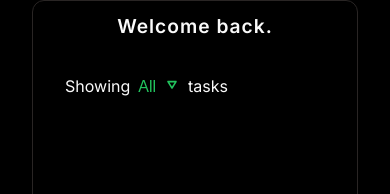
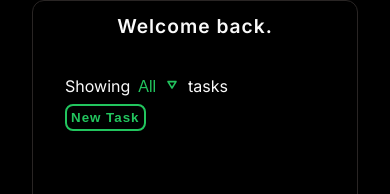
Before and after one commit to williamalowe/Dockitt, a React (Vite) app: page /tasks in a window 390 px wide. Shown: the part 125-319 px from the top of the page. Built offline with nearby package versions, Linux system fonts and the light colour scheme.

Commit message:
feat: add mobile-view new task form

```diff
--- a/src/components/NewTaskForm/NewTaskForm.module.css
+++ b/src/components/NewTaskForm/NewTaskForm.module.css
@@ -61,3 +61,9 @@
   display: flex;
   justify-content: space-between;
 }
+
+@media screen and (max-width: 768px){
+  .wrapper {
+    flex-direction: column;
+  }
+}
--- a/src/components/TaskList/TaskList.jsx
+++ b/src/components/TaskList/TaskList.jsx
@@ -15,6 +15,7 @@ const TaskList = () => {
   const filterCompletedElement = useRef();
   const filterCancelledElement = useRef();
   const mobDropdownElement = useRef();
+  const mobTaskFormElement = useRef();
 
   const [filter, setFilter] = useState(0)
   const [filteredList, setFilteredList] = useState([...tasks])
@@ -22,6 +23,7 @@ const TaskList = () => {
   useEffect(() => {
     drawerElement.current.style.left = "-20%";
     mobDropdownElement.current.style.display = "none";
+    mobTaskFormElement.current.style.display = "none";
   }, [])
   useEffect(() => {
     if (filter === 0) {
@@ -71,6 +73,13 @@ const TaskList = () => {
       mobDropdownElement.current.style.display = 'flex';
     } else {
       mobDropdownElement.current.style.display = 'none';
+    }
+  }
+  const toggleMobTaskForm = () => {
+    if (mobTaskFormElement.current.style.display === 'none') {
+      mobTaskFormElement.current.style.display = 'flex';
+    } else {
+      mobTaskFormElement.current.style.display = 'none';
     }
   }
 
@@ -189,6 +198,10 @@ const TaskList = () => {
             </div>
             tasks
           </h3>
+          <button className={styles.mobNewTaskButton} onClick={toggleMobTaskForm}>New Task</button>
+          <div className={styles.mobForm} ref={mobTaskFormElement}>
+            <NewTaskForm />
+          </div>
           <div className={styles.mobList}>
             {
               filteredList.map((task) =>
--- a/src/components/TaskList/TaskList.module.css
+++ b/src/components/TaskList/TaskList.module.css
@@ -168,7 +168,6 @@
   background: var(--accent);
   transition: all 0.3s ease-in-out;
   z-index: 100;
-
 }
 .dropdown>button {
   margin: 0.5rem;
@@ -192,6 +191,20 @@
   text-align: left;
   padding: 0.5rem;
 }
+.mobForm {
+  border: 1px solid var(--accent);
+  border-radius: 12px;
+  margin-top: 0.5rem;
+}
+.mobNewTaskButton {
+  font-weight: 600;
+  letter-spacing: 1px;
+  border: 2px solid var(--highlight);
+  background: transparent;
+  color: var(--highlight);
+  border-radius: 8px;
+  padding: 0.25rem;
+}
 @media screen and (max-width: 768px) {
   .filter {
     display: none;
```
